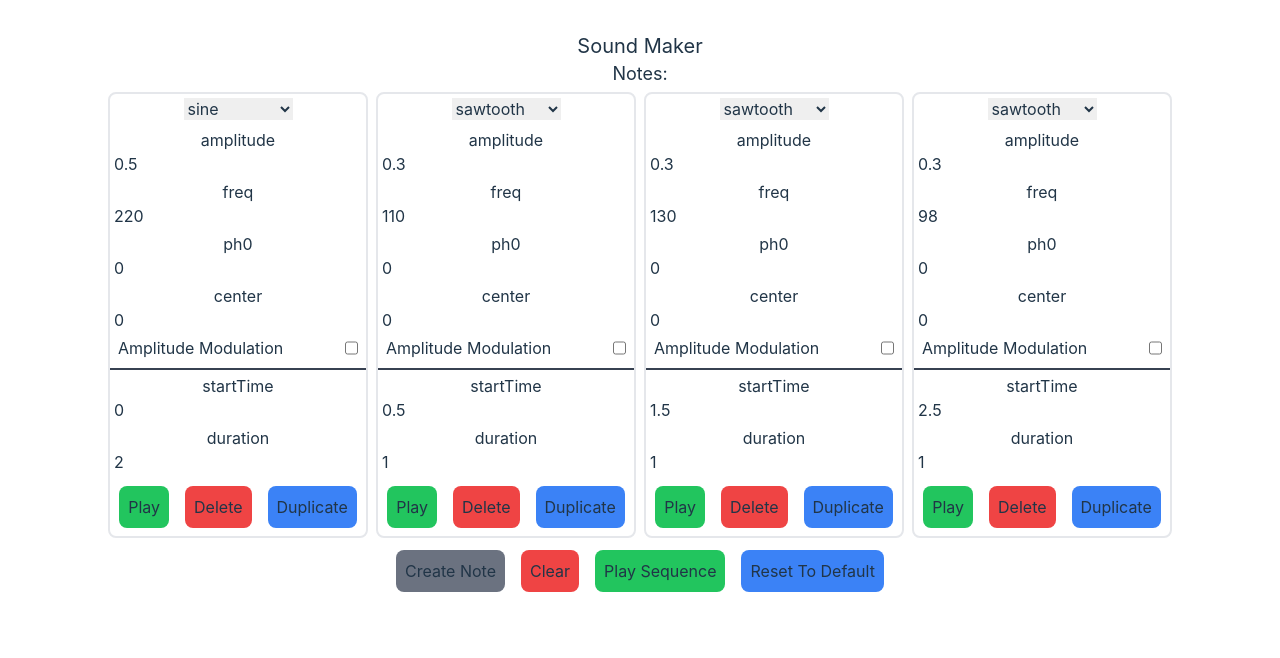
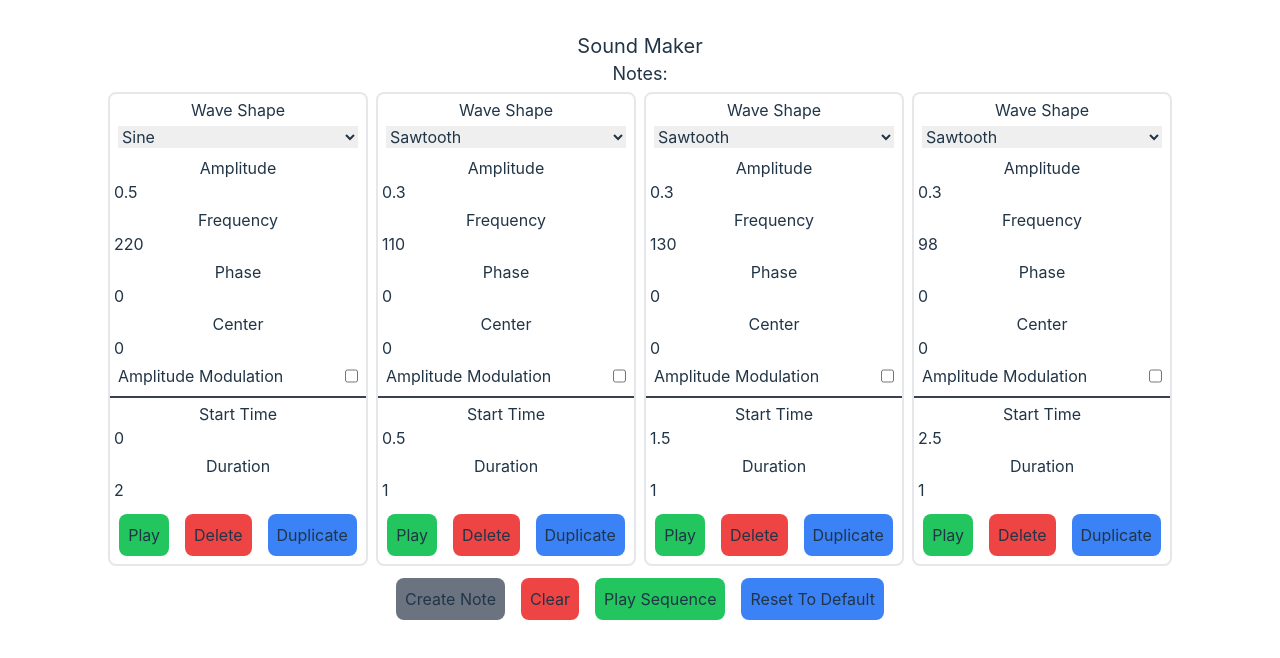
Before and after one commit to Oriery/cos_7, a Vue app: page / in a window 1280 px wide. Shown: the top 658 px of the page. Built offline with nearby package versions, Linux system fonts and the light colour scheme.

Commit message:
nicer names of properties in UI

```diff
--- a/src/components/Note.vue
+++ b/src/components/Note.vue
@@ -10,7 +10,7 @@
           :key="prop"
           class="flex flex-col m-1"
         >
-          <label :for="prop + note.id">{{ prop }}</label>
+          <label :for="prop + note.id">{{ namesOfPropsOfNote[prop] }}</label>
           <input
             :id="prop + note.id"
             :value="note[prop]"
@@ -54,4 +54,9 @@ defineProps<{
 
 defineEmits(['delete-note', 'duplicate-note'])
 
+const namesOfPropsOfNote : {[key : string]: string} = {
+  'startTime': 'Start Time',
+  'duration': 'Duration',
+}
+
 </script>
--- a/src/components/Wave.vue
+++ b/src/components/Wave.vue
@@ -1,23 +1,27 @@
 <template>
   <div>
+    <div class="flex flex-col m-1">
+      <label :for="'note' + wave.id">{{ namesOfPropsOfWave['type'] }}</label>
       <select
         v-model="wave.type"
         class="m-1"
+        :id="'type' + wave.id"
       >
         <option
           v-for="waveType in Object.values(WaveType)"
           :key="waveType"
           :value="waveType"
         >
-        {{ waveType }}
+          {{ namesOfTypesOfWave[waveType] }}
         </option>
       </select>
+    </div>
     <div
       v-for="prop in Object.keys(wave).filter(prop => typeof wave[prop] === 'number' && (wave.type !== WaveType.WHITE_NOISE || prop === 'amplitude') && (wave.type === WaveType.SQUARE || prop !== 'fullness'))"
       :key="prop"
       class="flex flex-col m-1"
     >
-      <label :for="prop + wave.id">{{ prop }}</label>
+      <label :for="prop + wave.id">{{ namesOfPropsOfWave[prop] }}</label>
       <input
         :id="prop + wave.id"
         :value="wave[prop]"
@@ -26,7 +30,7 @@
       >
     </div>
     <div class="flex justify-between m-1 mx-2 gap-x-2">
-      <label :for="'amp-mod' + wave.id">Amplitude Modulation</label>
+      <label :for="'amp-mod' + wave.id">{{ namesOfPropsOfWave['amplitudeMod'] }}</label>
       <input
         :id="'amp-mod' + wave.id"
         type="checkbox"
@@ -66,4 +70,22 @@ watch(amplitudeModIsOn, (newVal) => {
   }
 })
 
+const namesOfPropsOfWave : {[key : string]: string} = {
+  type: 'Wave Shape',
+  amplitude: 'Amplitude',
+  freq: 'Frequency',
+  ph0: 'Phase',
+  fullness: 'Fullness',
+  center: 'Center',
+  amplitudeMod: 'Amplitude Modulation',
+}
+
+const namesOfTypesOfWave : {[key : string]: string} = {
+  [WaveType.SINE]: 'Sine',
+  [WaveType.SQUARE]: 'Square',
+  [WaveType.TRIANGLE]: 'Triangle',
+  [WaveType.SAWTOOTH]: 'Sawtooth',
+  [WaveType.WHITE_NOISE]: 'White Noise',
+}
+
 </script>
```
Lines whose indentation alone changed are shown as unchanged.
